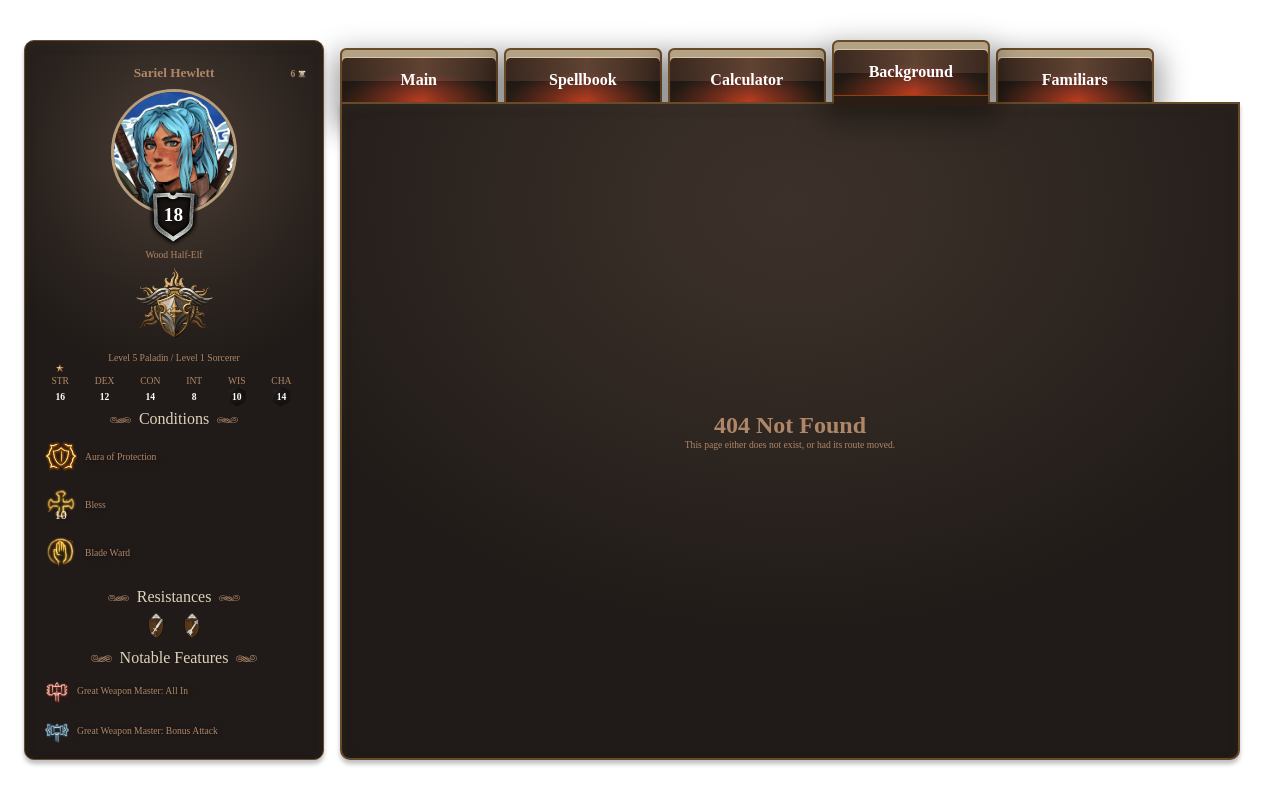
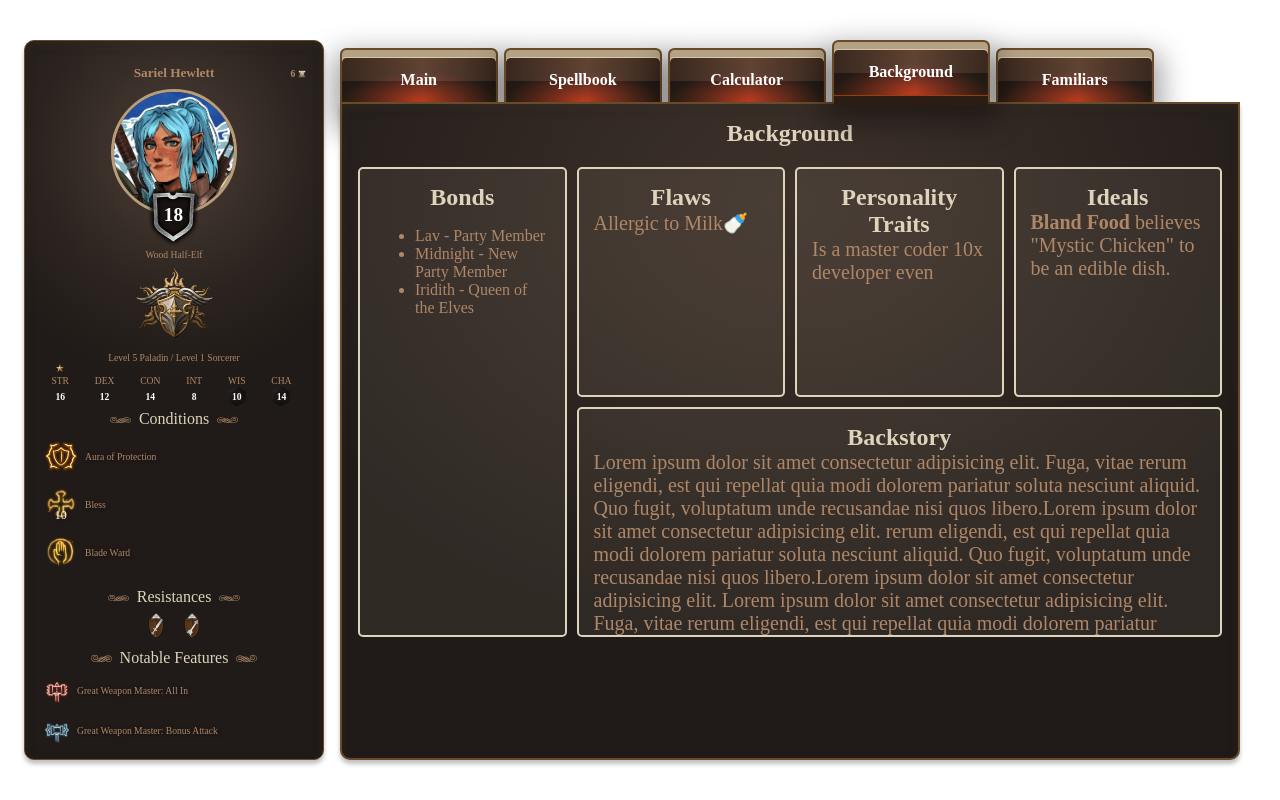
Before and after one commit to Mystichunterz/Digital_DND_Table, a React (Vite) app: page /background in a window 1280 px wide. Built offline with nearby package versions, Linux system fonts and the light colour scheme.

Commit message:
BackGround info section

```diff
--- a/src/Router.jsx
+++ b/src/Router.jsx
@@ -9,6 +9,7 @@ import { Routes, Route } from "react-router-dom";
 import AppLayout from "./layout/AppLayout";
 import Overview from "./pages/Overview";
 import NotFound from "./pages/NotFound";
+import Background from "./pages/Background";
 
 //----------------------
 //  main
@@ -18,6 +19,7 @@ const Router = () => {
     <Routes>
       <Route path="/" element={<AppLayout />}>
         <Route path="overview" element={<Overview />} />
+        <Route path="background" element={<Background />} />
         <Route path="*" element={<NotFound />} />
       </Route>
     </Routes>
--- /dev/null
+++ b/src/pages/Background.jsx
@@ -0,0 +1,61 @@
+import "../styles/pages/background.scss";
+
+const Background = () => {
+  return (
+    <div className="background">
+      <h1>Background</h1>
+      <div className="grid">
+        <section className="div4">
+          <h2>Backstory</h2>
+          <p>
+            Lorem ipsum dolor sit amet consectetur adipisicing elit. Fuga, vitae
+            rerum eligendi, est qui repellat quia modi dolorem pariatur soluta
+            nesciunt aliquid. Quo fugit, voluptatum unde recusandae nisi quos
+            libero.Lorem ipsum dolor sit amet consectetur adipisicing elit.
+            rerum eligendi, est qui repellat quia modi dolorem pariatur soluta
+            nesciunt aliquid. Quo fugit, voluptatum unde recusandae nisi quos
+            libero.Lorem ipsum dolor sit amet consectetur adipisicing elit.
+            Lorem ipsum dolor sit amet consectetur adipisicing elit. Fuga, vitae
+            rerum eligendi, est qui repellat quia modi dolorem pariatur soluta
+            nesciunt aliquid. Quo fugit, voluptatum unde recusandae nisi quos
+            libero.Lorem ipsum dolor sit amet consectetur adipisicing elit.
+            rerum eligendi, est qui repellat quia modi dolorem pariatur soluta
+            nesciunt aliquid. Quo fugit, voluptatum unde recusandae nisi quos
+            libero.Lorem ipsum dolor sit amet consectetur adipisicing elit.
+            Lorem ipsum dolor sit amet consectetur adipisicing elit. Fuga, vitae
+            rerum eligendi, est qui repellat quia modi dolorem pariatur soluta
+            nesciunt aliquid. Quo fugit, voluptatum unde recusandae nisi quos
+            libero.Lorem ipsum dolor sit amet consectetur adipisicing elit.
+            rerum eligendi, est qui repellat quia modi dolorem pariatur soluta
+            nesciunt aliquid. Quo fugit, voluptatum unde recusandae nisi quos
+            libero.Lorem ipsum dolor sit amet consectetur adipisicing elit.
+          </p>
+        </section>
+        <section className="div2">
+          <h2>Personality Traits</h2>
+          <p>Is a master coder 10x developer even</p>
+        </section>
+        <section className="div3">
+          <h2>Ideals</h2>
+          <p>
+            <strong>Bland Food</strong> believes "Mystic Chicken" to be an
+            edible dish.
+          </p>
+        </section>
+        <section className="div5">
+          <h2>Bonds</h2>
+          <ul>
+            <li>Lav - Party Member</li>
+            <li>Midnight - New Party Member</li>
+            <li>Iridith - Queen of the Elves</li>
+          </ul>
+        </section>
+        <section className="div1">
+          <h2>Flaws</h2>
+          <p>Allergic to Milk🍼  </p>
+        </section>
+      </div>
+    </div>
+  );
+};
+export default Background;
--- /dev/null
+++ b/src/styles/pages/background.scss
@@ -0,0 +1,92 @@
+.background {
+  display: flex;
+  flex-direction: column;
+  height: 100%;
+  // Text settings => might need changing?
+  color: #af8768;
+
+  // Main Header
+  h1 {
+    color: #ded3bb;
+    text-align: center;
+    margin: 0 0 20px 0;
+  }
+
+  // Parent grid container
+  .grid {
+    height: 470px;
+    display: grid;
+    grid-template-columns: repeat(4, 1fr);
+    grid-template-rows: repeat(8, 1fr);
+    grid-column-gap: 10px;
+    grid-row-gap: 10px;
+
+    > * {
+      overflow: auto;
+
+      // Scrollbar styling - copied from Mystic sorry :(
+      &::-webkit-scrollbar {
+        width: 8px;
+        /* Narrow scrollbar width */
+      }
+
+      &::-webkit-scrollbar-track {
+        background: #3e2d22;
+        /* Darker dirty gold for the track */
+      }
+
+      &::-webkit-scrollbar-thumb {
+        background: #b89d7b;
+        /* Dirty gold color for the thumb */
+        border-radius: 4px;
+        /* Rounded scrollbar thumb */
+      }
+
+      &::-webkit-scrollbar-thumb:hover {
+        background: #d4b68d;
+        /* Lighter dirty gold on hover */
+      }
+
+      /* Firefox scrollbar styling */
+      scrollbar-width: thin;
+      scrollbar-color: #b89d7b #3e2d22;
+    }
+  }
+  // Grid Children
+  // => Flaws
+  .div1 {
+    grid-area: 1 / 2 / 5 / 3;
+  }
+  // => Personality Traits
+  .div2 {
+    grid-area: 1 / 3 / 5 / 4;
+  }
+  // => Ideals
+  .div3 {
+    grid-area: 1 / 4 / 5 / 5;
+  }
+  // => Backstory
+  .div4 {
+    grid-area: 5 / 2 / 9 / 5;
+  }
+  // => Bonds
+  .div5 {
+    grid-area: 1 / 1 / 9 / 2;
+  }
+  // Individual section styles
+  section {
+    background-color: #ded3bb14;
+    padding: 15px;
+    h2 {
+      color: #ded3bb;
+      text-align: center;
+    }
+
+    border: 2px solid #ded3bb;
+    border-radius: 5px;
+    position: relative;
+    p {
+      font-size: 20px;
+    }
+  }
+}
```
